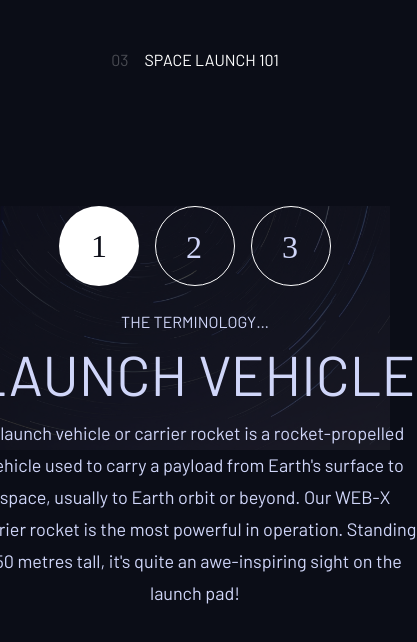
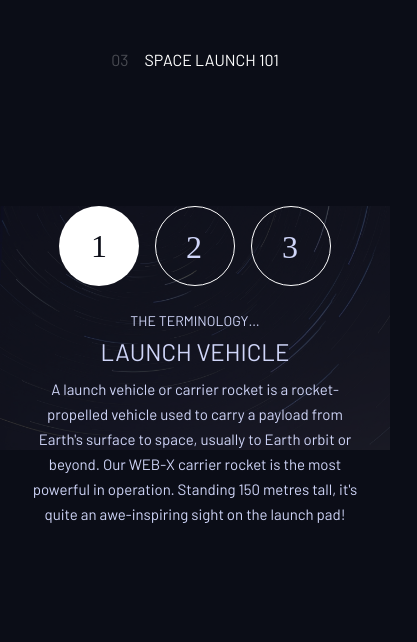
Before and after one commit to raximov77/Moon-project, a plain HTML site: page technology.html in a window 390 px wide. Shown: the part 94-736 px from the top of the page, 417 px wide, since content can reach past the window. Drawn offline with Linux system fonts and the light colour scheme; a web font is replaced by a local one.

Commit message:
finish commit

```diff
--- a/scss/blocks/_ikrom.scss
+++ b/scss/blocks/_ikrom.scss
@@ -157,6 +157,9 @@
     @include textStyle($FW:400,$FS:18px,$LH:32px,$CASE:0,$MB:0,$CLR:rgb(208, 214, 249));
     font-family: 'Barlow';
 }
+.res-img {
+    display: none;
+}
 
 
 /* Tablet start */
@@ -168,9 +171,6 @@
     .space__link {
         @include textStyle($FW:400,$FS:14px,$LH:17px,$CASE:uppercase,$MB:0,$CLR:$white-color);
         letter-spacing: 2.36px;
-    }
-    .space__logo-link {
-
     }
     .space__list {
         position: relative;
@@ -231,4 +231,15 @@
         flex-direction: column;
         align-items: center;
     }
+    .technology__hero-content-text-first {
+        @include textStyle($FW:400,$FS:14px,$LH:17px,$CASE:uppercase,$MB:0,$CLR:rgb(208, 214, 249));
+    }
+    .technology__hero-content-title {
+        margin: 9px 0 16px 0;
+        @include textStyle($FW:400,$FS:24px,$LH:28px,$CASE:uppercase,$MB:0,$CLR:rgb(208, 214, 249));
+    }
+    .technology__hero-content-text {
+        width: 327px;
+        @include textStyle($FW:400,$FS:15px,$LH:25px,$CASE:0,$MB:0,$CLR:rgb(208, 214, 249));
+    }
 }
```
Also changed, not shown: css/main.css, 1 other file.
